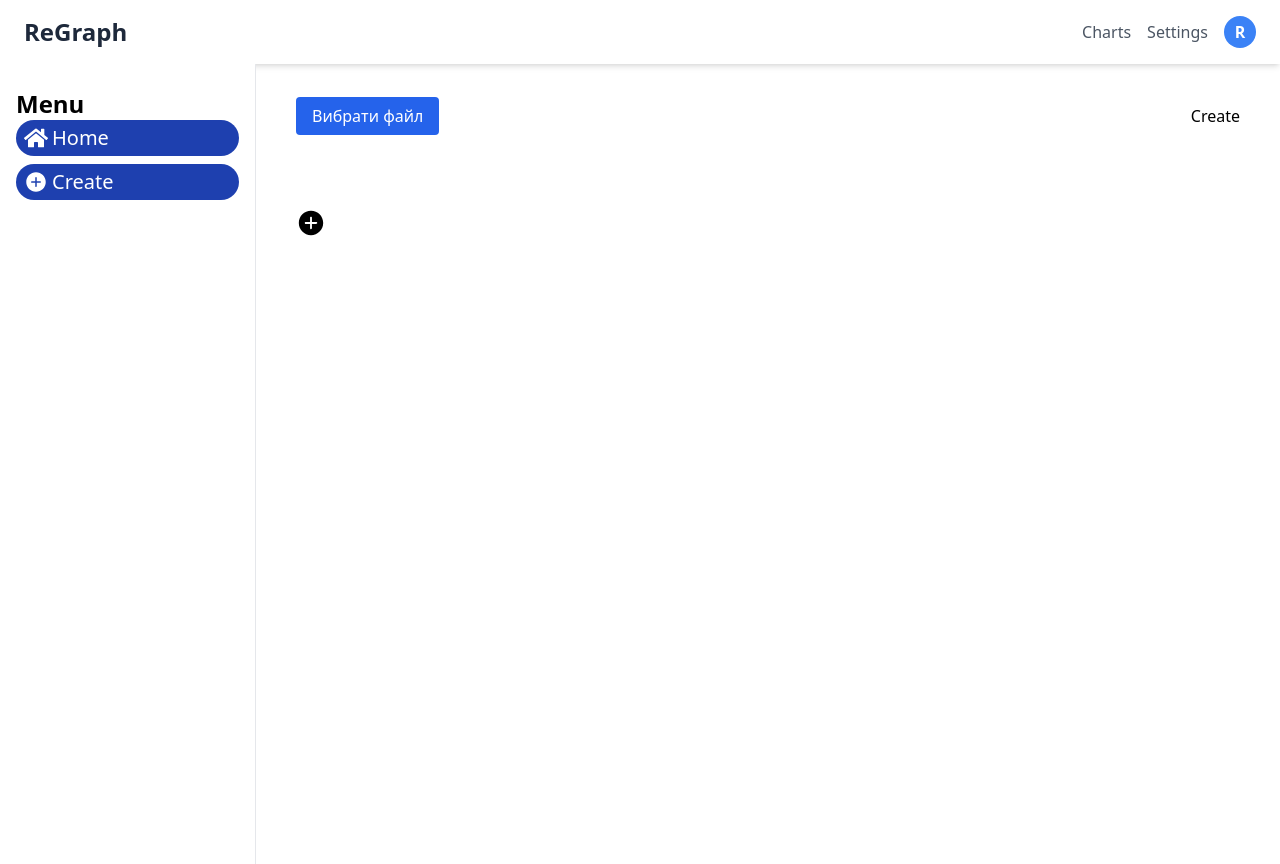
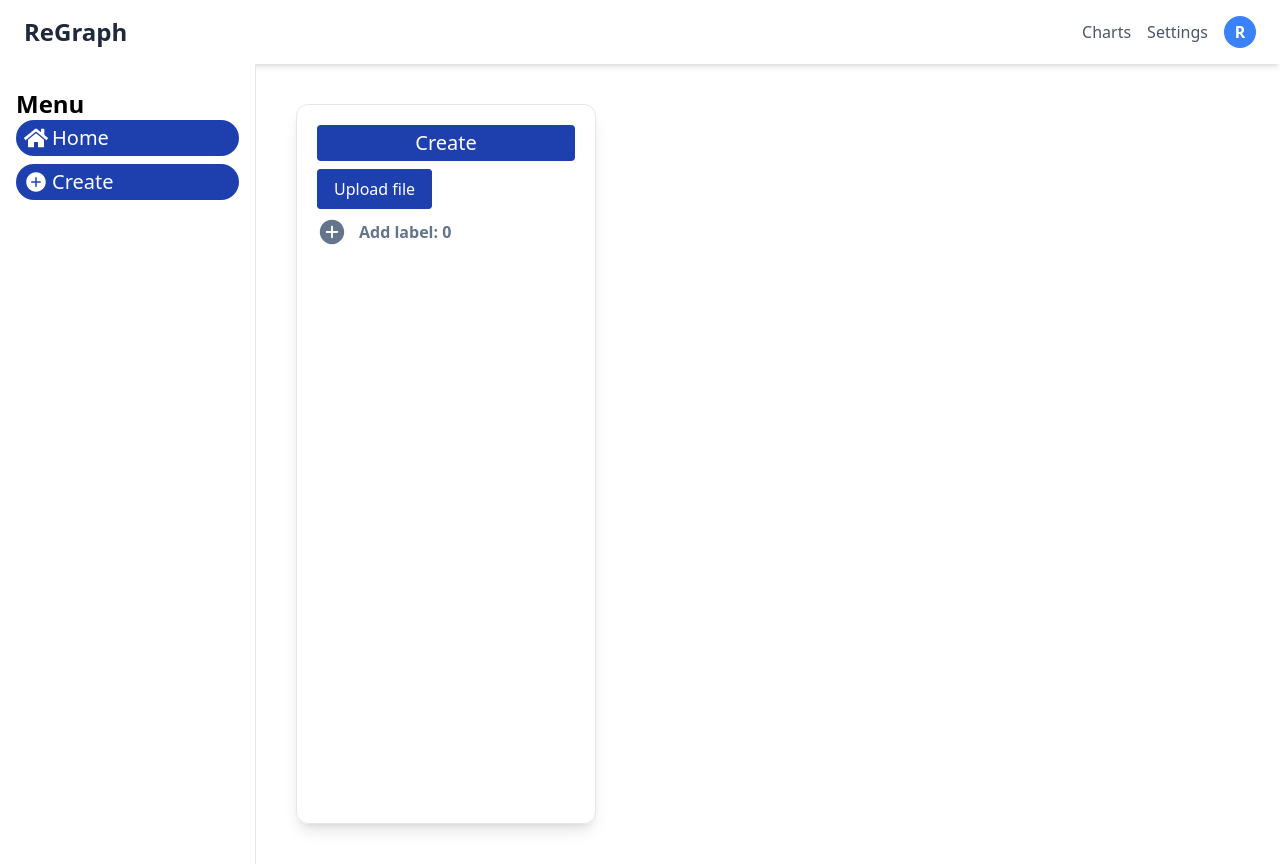
Before and after one commit to Nasrul1221/ReGraph, a React (Vite) app: page /create-chart in a window 1280 px wide. Built offline with nearby package versions, Linux system fonts and the light colour scheme.

Commit message:
Enhance Button and Form components with size prop and improved error handling in CreatePage

```diff
--- a/src/components/Button.jsx
+++ b/src/components/Button.jsx
@@ -1,5 +1,14 @@
-function Button({ fun, label }) {
-  return <button onClick={fun}>{label}</button>;
+function Button({ fun, label, size }) {
+  return (
+    <button
+      onClick={fun}
+      className={`bg-primary text-white ${
+        size ? "text-" + size : "text-[20xp]"
+      } rounded hover:bg-white hover:text-primary transition-all duration-300 p-1`}
+    >
+      {label}
+    </button>
+  );
 }
 
 export default Button;
--- a/src/components/Form.jsx
+++ b/src/components/Form.jsx
@@ -1,18 +1,30 @@
-import { useState } from "react";
+import { useEffect, useState } from "react";
 import { IoIosAddCircle } from "react-icons/io";
 import Button from "./Button";
 
-export default function Form({ handleFile, fileName, setLabels, dataCount }) {
+function Form({
+  handleFile,
+  fileName,
+  setLabels,
+  dataCount,
+  rawData,
+  generateChart,
+  setDataCount,
+}) {
   const [lines, setLines] = useState([]);
+  const [count, setCount] = useState(0);
+
+  useEffect(() => setCount(dataCount), [dataCount]);
 
   const handleApply = (index) => {
     const value = lines[index];
     if (value.trim() === "") return;
 
     setLabels((prev) => [...prev, value]);
+    setDataCount((prev) => prev - 1);
 
     const updated = [...lines];
-    updated[index] = "";
+    updated.splice(index, 1);
     setLines(updated);
   };
 
@@ -24,21 +36,26 @@ export default function Form({ handleFile, fileName, setLabels, dataCount }) {
 
   const addLine = () => {
     try {
+      console.log(lines.length, dataCount);
       if (lines.length < dataCount) {
         setLines((prev) => [...prev, ""]);
-      } else throw new Error("The max number of names is reached");
+        setCount((prev) => prev - 1);
+      } else if (!rawData) throw new Error("Upload data");
+      else if (lines.length >= dataCount)
+        throw new Error("The max number of names is reached");
     } catch (err) {
       alert(err.message);
     }
   };
   return (
-    <div>
+    <div className="border rounded-xl shadow-lg p-5 w-[300px] box-border flex flex-col gap-y-4">
+      <Button fun={generateChart} label={"Create"} size={"xl"} />
       <div>
         <label
           htmlFor="fileUpload"
-          className="cursor-pointer px-4 py-2 bg-blue-600 text-white rounded hover:bg-blue-700 transition"
+          className="cursor-pointer px-4 py-2 bg-primary text-white rounded hover:bg-white hover:text-grayText transition border border-primary mr-2"
         >
-          Вибрати файл
+          Upload file
         </label>
 
         <input
@@ -52,15 +69,32 @@ export default function Form({ handleFile, fileName, setLabels, dataCount }) {
       </div>
 
       <div>
-        <IoIosAddCircle className="text-3xl mt-20" onClick={addLine} />
-        <div>
+        <div className="flex gap-3 items-center">
+          <h1 className="order-2 text-secondary font-bold">
+            Add label: {count}
+          </h1>
+          <div className="bg-white rounded-full group hover:bg-primary transition-all duration-300">
+            <IoIosAddCircle
+              className="text-3xl order-1 text-secondary group-hover:text-white transition-all duration-300 cursor-pointer"
+              onClick={addLine}
+            />
+          </div>
+        </div>
+        <div className="flex flex-col gap-y-3 mt-5">
           {lines.map((item, index) => (
-            <div key={index}>
-              <label htmlFor={`text-${index}`}>Text</label>
+            <div key={index} className="flex items-center gap-3">
+              <label
+                htmlFor={`text-${index}`}
+                className="text-grayText text-[18px]"
+              >
+                Text
+              </label>
               <input
                 id={`text-${index}`}
                 onChange={(e) => handleInputChange(index, e.target.value)}
                 value={lines[index]}
+                placeholder="write here"
+                className="w-[140px] outline-none border-b border-gray-300"
               />
               <Button fun={() => handleApply(index)} label={"Apply"} />
             </div>
@@ -70,3 +104,5 @@ export default function Form({ handleFile, fileName, setLabels, dataCount }) {
     </div>
   );
 }
+
+export default Form;
--- a/src/components/pages/CreatePage.jsx
+++ b/src/components/pages/CreatePage.jsx
@@ -11,7 +11,8 @@ export default function CreatePage() {
   const [dataCount, setDataCount] = useState(0);
 
   const generateChart = () => {
-    if (rawData && labels) {
+    try {
+      if (rawData && labels.length > 0) {
         const updatedData = rawData.series.map((item, index) => ({
           ...item,
           name: labels[index] || item.name,
@@ -21,6 +22,13 @@ export default function CreatePage() {
           ...rawData,
           series: updatedData,
         });
+      } else if (!rawData) {
+        throw new Error("Upload data!");
+      } else if (!labels.length) {
+        throw new Error("Name labels!");
+      }
+    } catch (err) {
+      alert("Error: " + err.message);
     }
   };
 
@@ -31,6 +39,7 @@ export default function CreatePage() {
   }, [rawData]);
 
   const handleFile = (e) => {
+    console.log(labels);
     setFileName(e.target.files[0]?.name);
     const file = e.target.files[0];
 
@@ -42,6 +51,7 @@ export default function CreatePage() {
       try {
         const json = JSON.parse(event.target.result);
         if (!json?.options) throw new Error("'options' is required!");
+        if (!json?.series) throw new Error("'series' is required!");
 
         setRawData(json);
       } catch (err) {
@@ -62,10 +72,11 @@ export default function CreatePage() {
         setLabels={setLabels}
         dataCount={dataCount}
         rawData={rawData}
+        generateChart={generateChart}
+        setDataCount={setDataCount}
       />
 
       <div>
-        <Button fun={generateChart} label={"Create"} />
         {chartData && (
           <Chart
             options={chartData.options}
```
Lines whose indentation alone changed are shown as unchanged.
